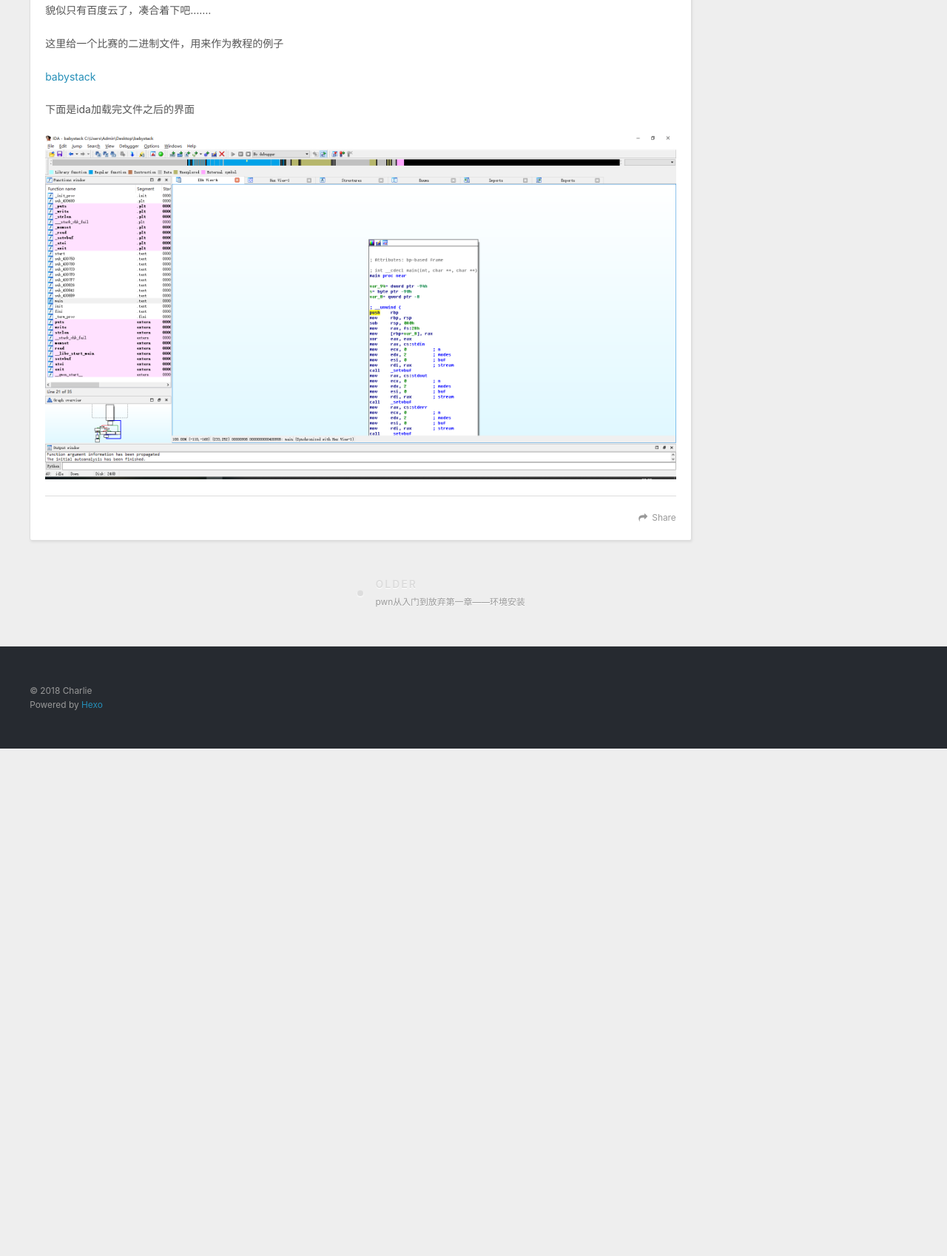
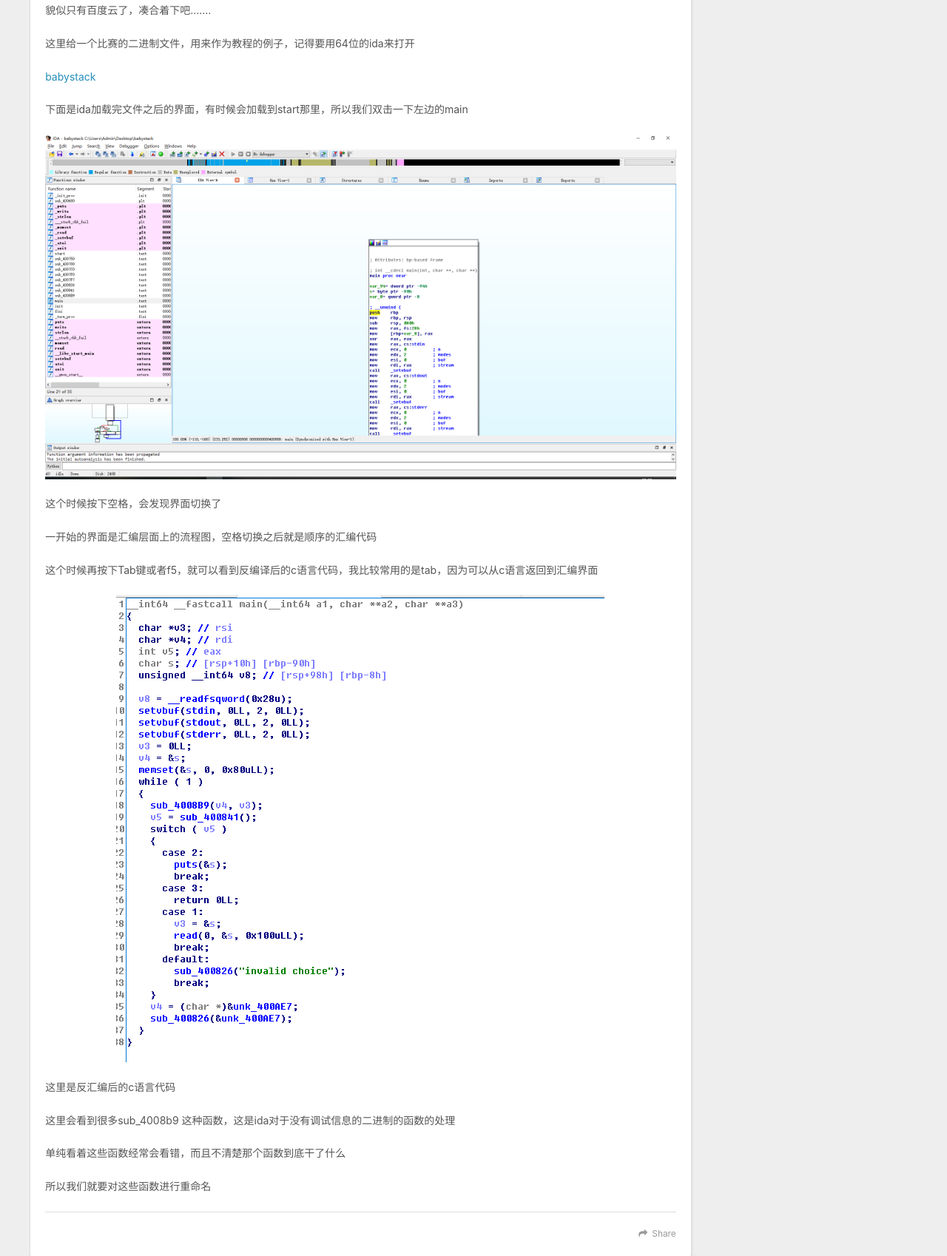
Before and after one commit to Ch4r1l3/Ch4r1l3.github.io, a plain HTML site: page 2018/06/21/pwn从入门到放弃第二章——ida与gdb的基本使用教程/index.html in a window 1280 px wide. Shown: the part 679-2377 px from the top of the page at 74% size. Before the commit the page ends 1691 px from the top, so only its background shows below. Drawn offline with nearby package versions, Linux system fonts and the light colour scheme.

Commit message:
Site updated: 2018-06-21 23:17:38

```diff
--- a/2018/06/21/pwn从入门到放弃第二章——ida与gdb的基本使用教程/index.html
+++ b/2018/06/21/pwn从入门到放弃第二章——ida与gdb的基本使用教程/index.html
@@ -15,7 +15,8 @@
 <meta property="og:description" content="其实ida与gdb的使用是一个不断学习的过程，不是一蹴而就的，所以这里只是介绍一下基本的使用方法这里还要说一下，善用gdb和ida，能在比赛的时候加快审计和调试代程序的速度，就能更快解题拿到一血（虽然现在一血没什么用了………..ida的使用首先给下ida 7.0的下载地址，推荐使用7.0， 因为6.8或者更低的版本反编译成c语言代码不是很好 https://www.52pojie.cn/threa">
 <meta property="og:locale" content="default">
 <meta property="og:image" content="https://charlieleex.github.io/2018/06/21/pwn从入门到放弃第二章——ida与gdb的基本使用教程/t1.png">
-<meta property="og:updated_time" content="2018-06-21T12:36:14.682Z">
+<meta property="og:image" content="https://charlieleex.github.io/2018/06/21/pwn从入门到放弃第二章——ida与gdb的基本使用教程/t2.png">
+<meta property="og:updated_time" content="2018-06-21T15:03:31.348Z">
 <meta name="twitter:card" content="summary">
 <meta name="twitter:title" content="pwn从入门到放弃第二章——ida与gdb的基本使用教程">
 <meta name="twitter:description" content="其实ida与gdb的使用是一个不断学习的过程，不是一蹴而就的，所以这里只是介绍一下基本的使用方法这里还要说一下，善用gdb和ida，能在比赛的时候加快审计和调试代程序的速度，就能更快解题拿到一血（虽然现在一血没什么用了………..ida的使用首先给下ida 7.0的下载地址，推荐使用7.0， 因为6.8或者更低的版本反编译成c语言代码不是很好 https://www.52pojie.cn/threa">
@@ -91,10 +92,18 @@
         <h4 id="其实ida与gdb的使用是一个不断学习的过程，不是一蹴而就的，所以这里只是介绍一下基本的使用方法"><a href="#其实ida与gdb的使用是一个不断学习的过程，不是一蹴而就的，所以这里只是介绍一下基本的使用方法" class="headerlink" title="其实ida与gdb的使用是一个不断学习的过程，不是一蹴而就的，所以这里只是介绍一下基本的使用方法"></a>其实ida与gdb的使用是一个不断学习的过程，不是一蹴而就的，所以这里只是介绍一下基本的使用方法</h4><h4 id="这里还要说一下，善用gdb和ida，能在比赛的时候加快审计和调试代程序的速度，就能更快解题拿到一血（虽然现在一血没什么用了………"><a href="#这里还要说一下，善用gdb和ida，能在比赛的时候加快审计和调试代程序的速度，就能更快解题拿到一血（虽然现在一血没什么用了………" class="headerlink" title="这里还要说一下，善用gdb和ida，能在比赛的时候加快审计和调试代程序的速度，就能更快解题拿到一血（虽然现在一血没什么用了……….."></a>这里还要说一下，善用gdb和ida，能在比赛的时候加快审计和调试代程序的速度，就能更快解题拿到一血（虽然现在一血没什么用了………..</h4><h2 id="ida的使用"><a href="#ida的使用" class="headerlink" title="ida的使用"></a>ida的使用</h2><p>首先给下ida 7.0的下载地址，推荐使用7.0， 因为6.8或者更低的版本反编译成c语言代码不是很好</p>
 <p><a href="https://www.52pojie.cn/thread-675251-1-1.html" target="_blank" rel="noopener">https://www.52pojie.cn/thread-675251-1-1.html</a></p>
 <p>貌似只有百度云了，凑合着下吧…….</p>
-<p>这里给一个比赛的二进制文件，用来作为教程的例子</p>
-<p><a href="pwn从入门到放弃第二章——ida与gdb的基本使用教程/babystack">babystack</a></p>
-<p>下面是ida加载完文件之后的界面</p>
+<p>这里给一个比赛的二进制文件，用来作为教程的例子，记得要用64位的ida来打开</p>
+<p><a href="https://github.com/charlieleex/charlieleex.github.io/tree/master/2018/06/21/pwn%E4%BB%8E%E5%85%A5%E9%97%A8%E5%88%B0%E6%94%BE%E5%BC%83%E7%AC%AC%E4%BA%8C%E7%AB%A0%E2%80%94%E2%80%94ida%E4%B8%8Egdb%E7%9A%84%E5%9F%BA%E6%9C%AC%E4%BD%BF%E7%94%A8%E6%95%99%E7%A8%8B/babystack" target="_blank" rel="noopener">babystack</a></p>
+<p>下面是ida加载完文件之后的界面，有时候会加载到start那里，所以我们双击一下左边的main</p>
 <p><img src="/2018/06/21/pwn从入门到放弃第二章——ida与gdb的基本使用教程/t1.png" alt=""></p>
+<p>这个时候按下空格，会发现界面切换了</p>
+<p>一开始的界面是汇编层面上的流程图，空格切换之后就是顺序的汇编代码</p>
+<p>这个时候再按下Tab键或者f5，就可以看到反编译后的c语言代码，我比较常用的是tab，因为可以从c语言返回到汇编界面</p>
+<p><img src="/2018/06/21/pwn从入门到放弃第二章——ida与gdb的基本使用教程/t2.png" alt=""></p>
+<p>这里是反汇编后的c语言代码</p>
+<p>这里会看到很多sub_4008b9 这种函数，这是ida对于没有调试信息的二进制的函数的处理</p>
+<p>单纯看着这些函数经常会看错，而且不清楚那个函数到底干了什么</p>
+<p>所以我们就要对这些函数进行重命名</p>
 
 
     </div>
```
Also changed, not shown: index.html (+11 -3 lines), 2018/06/21/pwn从入门到放弃第二章——ida与gdb的基本使用教程/t2.png (added), 2018/06/21/pwn从入门到放弃第二章——ida与gdb的基本使用教程/t3.png (added), 2018/06/21/pwn从入门到放弃第二章——ida与gdb的基本使用教程/t4.png (added), 2018/06/21/pwn从入门到放弃第二章——ida与gdb的基本使用教程/t5.png (added), 2018/06/21/pwn从入门到放弃第二章——ida与gdb的基本使用教程/t6.png (added), 2018/06/21/pwn从入门到放弃第二章——ida与gdb的基本使用教程/t7.png (added), 2018/06/21/pwn从入门到放弃第二章——ida与gdb的基本使用教程/t8.png (added), 2018/06/21/pwn从入门到放弃第二章——ida与gdb的基本使用教程/t9.png (added).
